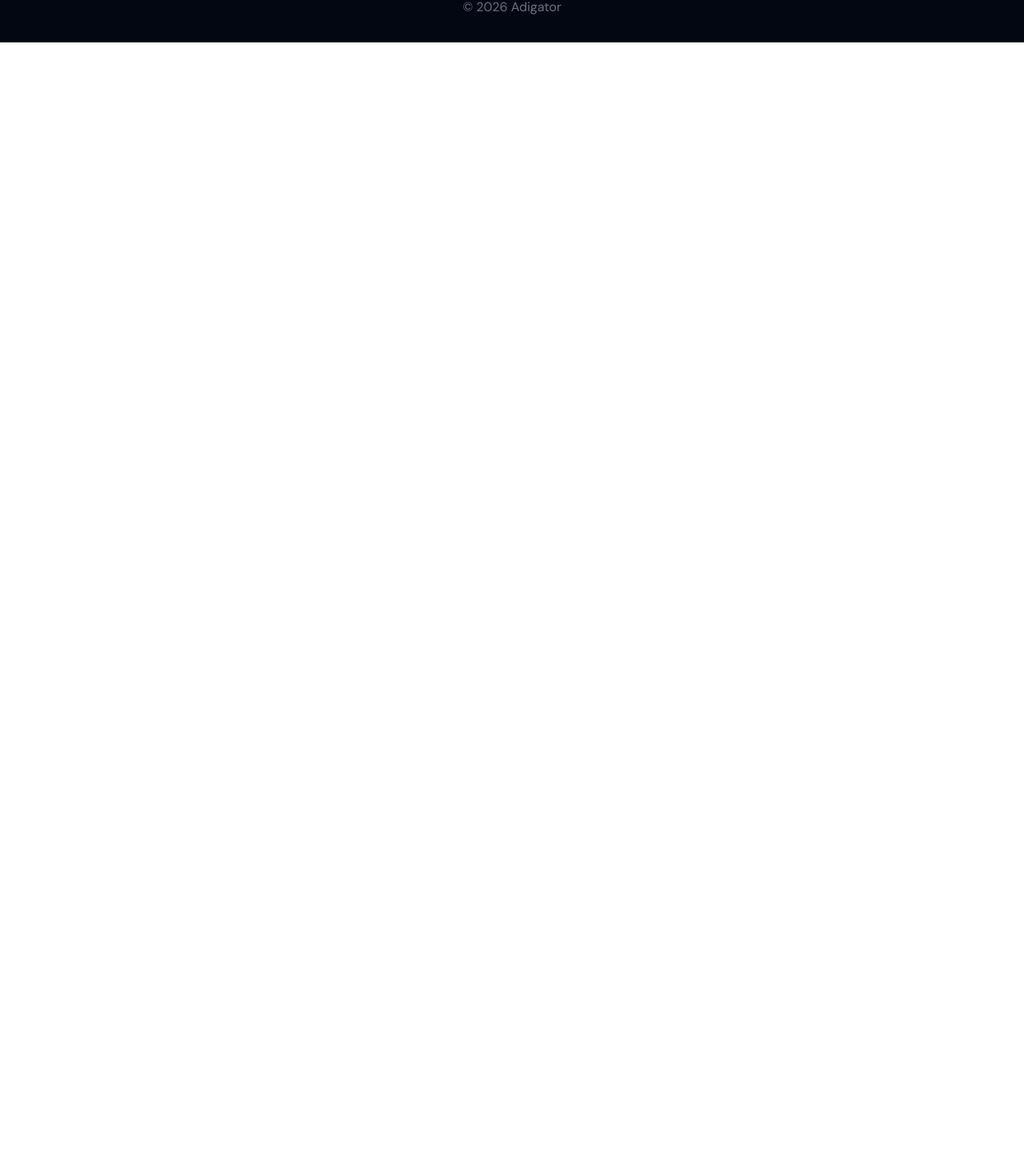
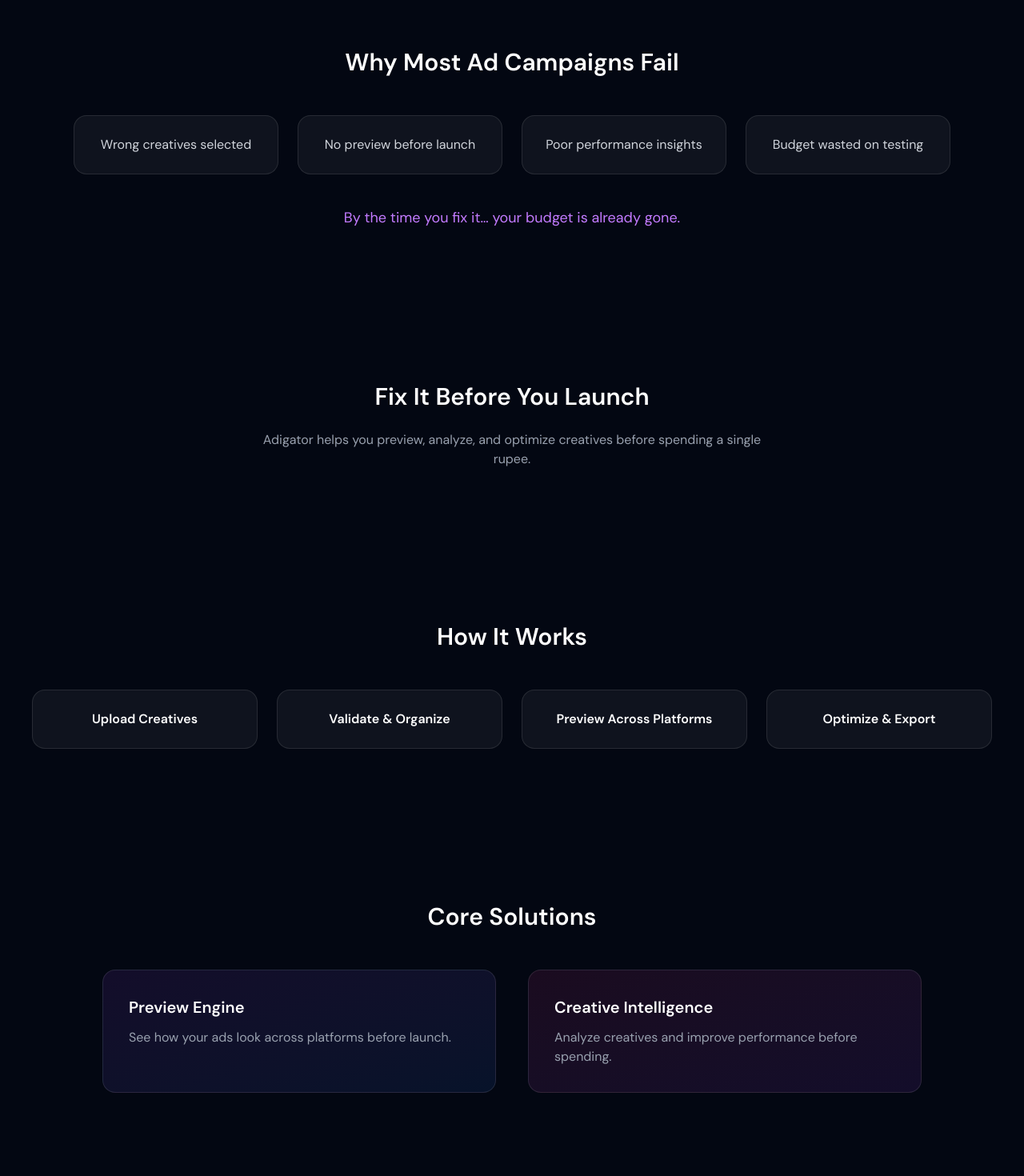
Before and after one commit to Adigator07/Adigator, a Next.js app: page / in a window 1280 px wide. Shown: the part 811-2281 px from the top of the page at 80% size. Before the commit the page ends 864 px from the top, so only its background shows below. Built offline with nearby package versions, Linux system fonts and the light colour scheme.

Commit message:
final landing page fix

```diff
--- a/app/page.tsx
+++ b/app/page.tsx
@@ -8,32 +8,26 @@
       {/* NAVBAR */}
       <header className="flex justify-between items-center px-10 py-6 border-b border-white/10 bg-[#030712]">
 
-        {/* LOGO (BIGGER + FIXED) */}
+        {/* LOGO */}
         <div className="flex items-center">
-          <img src="/Logo.png" className="h-16 w-auto mix-blend-lighten object-contain" />
+          <img
+            src="/Logo.png"
+            alt="Adigator Logo"
+            className="h-16 w-auto mix-blend-lighten object-contain"
+          />
         </div>
 
-        {/* RIGHT MENU (UNCHANGED STRUCTURE) */}
+        {/* MENU */}
         <div className="flex items-center gap-8 text-sm text-gray-300">
-
-          <span className="hover:text-purple-400 cursor-pointer transition">
-            Solutions
-          </span>
-
-          <span className="hover:text-purple-400 cursor-pointer transition">
-            About
-          </span>
-
-          <span className="hover:text-purple-400 cursor-pointer transition">
-            Contact
-          </span>
+          <span className="hover:text-purple-400 cursor-pointer transition">Solutions</span>
+          <span className="hover:text-purple-400 cursor-pointer transition">About</span>
+          <span className="hover:text-purple-400 cursor-pointer transition">Contact</span>
 
           <Link href="/login">
             <button className="px-5 py-2 rounded-xl border border-purple-500 text-purple-400 hover:bg-purple-500 hover:text-white transition-all duration-300">
               Login
             </button>
           </Link>
-
         </div>
 
       </header>
@@ -81,16 +75,7 @@
         </div>
       </section>
 
-      {/* FOOTER */}
-      <footer className="px-6 md:px-10 py-8 border-t border-white/10 text-center text-gray-500">
-        © 2026 Adigator
-      </footer>
-
-    </main>
-  );
-}
-
-       {/* PROBLEM SECTION */}
+      {/* PROBLEM */}
       <section className="px-6 md:px-10 py-24 text-center">
         <h2 className="text-3xl font-semibold mb-12">
           Why Most Ad Campaigns Fail
@@ -103,10 +88,7 @@
             "Poor performance insights",
             "Budget wasted on testing",
           ].map((item, i) => (
-      <div
-        key={i}
-        className="bg-white/5 border border-white/10 p-6 rounded-2xl w-64 hover:scale-105 hover:border-purple-500 transition"
-      >
+            <div key={i} className="bg-white/5 border border-white/10 p-6 rounded-2xl w-64 hover:scale-105 transition">
               <p className="text-gray-300">{item}</p>
             </div>
           ))}
@@ -116,7 +98,6 @@
           By the time you fix it… your budget is already gone.
         </p>
       </section>
-
 
       {/* SOLUTION */}
       <section className="px-6 md:px-10 py-24 text-center">
@@ -129,7 +110,6 @@
         </p>
       </section>
 
-
       {/* HOW IT WORKS */}
       <section className="px-6 md:px-10 py-24 text-center">
         <h2 className="text-3xl font-semibold mb-12">How It Works</h2>
@@ -141,16 +121,12 @@
             "Preview Across Platforms",
             "Optimize & Export",
           ].map((step, i) => (
-      <div
-        key={i}
-        className="bg-white/5 border border-white/10 p-6 rounded-2xl hover:scale-105 hover:border-purple-500 transition"
-      >
+            <div key={i} className="bg-white/5 border border-white/10 p-6 rounded-2xl hover:scale-105 transition">
               <h3 className="font-semibold">{step}</h3>
             </div>
           ))}
         </div>
       </section>
-
 
       {/* FEATURES */}
       <section className="px-6 md:px-10 py-24">
@@ -163,20 +139,19 @@
           <div className="bg-gradient-to-br from-purple-500/10 to-blue-500/10 border border-white/10 p-8 rounded-2xl hover:scale-105 transition">
             <h3 className="text-xl font-semibold mb-3">Preview Engine</h3>
             <p className="text-gray-400">
-        See how your ads look across Meta, Google, and Programmatic platforms before launch.
+              See how your ads look across platforms before launch.
             </p>
           </div>
 
           <div className="bg-gradient-to-br from-pink-500/10 to-purple-500/10 border border-white/10 p-8 rounded-2xl hover:scale-105 transition">
             <h3 className="text-xl font-semibold mb-3">Creative Intelligence</h3>
             <p className="text-gray-400">
-        Analyze creatives and improve performance before spending money.
+              Analyze creatives and improve performance before spending.
             </p>
           </div>
 
         </div>
       </section>
-
 
       {/* CTA */}
       <section className="px-6 md:px-10 py-24 text-center">
@@ -190,3 +165,12 @@
           </button>
         </Link>
       </section>
+
+      {/* FOOTER */}
+      <footer className="px-6 md:px-10 py-8 border-t border-white/10 text-center text-gray-500">
+        © 2026 Adigator
+      </footer>
+
+    </main>
+  );
+}
```
Lines whose indentation alone changed are shown as unchanged.
